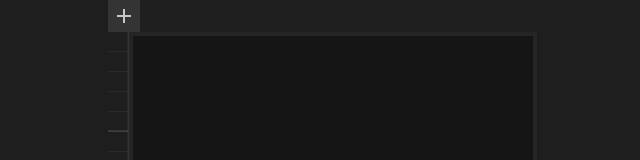
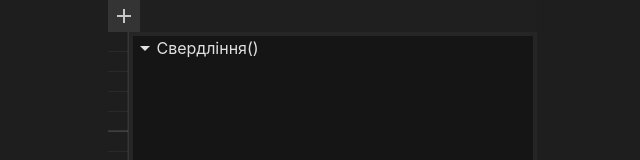
Before and after one commit to VisualX2/glapp_vte, a React (Vite) app: page / in a window 1280 px wide. Shown: the top 160 px of the page, without its empty margins (318-958 px from the left). Built offline with nearby package versions, Linux system fonts and the light colour scheme.

Commit message:
DropdownMenu

```diff
--- a/src/components/OpList/DrillListCategory.tsx
+++ b/src/components/OpList/DrillListCategory.tsx
@@ -2,16 +2,29 @@ import { useStore } from "../../model/StoreContext";
 import { observer } from "mobx-react";
 import { OpListItem } from "./OpListItem";
 import { Drill } from "../../stores/OperationStores/DrillStore";
+import {ArrowDropDown, ArrowDropUp} from '@mui/icons-material';
+import React from "react";
 
 export const DrillListCategory = observer(() => {
     const store = useStore()
+    const [openedDrills, setOpenedDrills] = React.useState(false)
 
     const checkActivity = (dr: Drill) => {
         if(store.selectedContent?.opStore.selectedOp === dr){
             return true
         }
         return false
+    }
 
+    const takeArrow = () => {
+        if(openedDrills) {
+            return <ArrowDropUp></ArrowDropUp>
+        }
+        return <ArrowDropDown></ArrowDropDown>
+    }
+
+    const handleDropClick = () => {
+        setOpenedDrills(!openedDrills)
     }
     const getDrills = () => {
         var dr = []
@@ -35,7 +48,8 @@ export const DrillListCategory = observer(() => {
 
     return(
         <div>
-            {getDrills()}
+            <div style={{display: "flex", cursor: "pointer"}} onClick={() => {handleDropClick()}}>{takeArrow()} Свердління({store.selectedContent?.opStore.getDrills().length})</div>
+            {openedDrills ? getDrills() : ""}
         </div>
     )
 })
```
